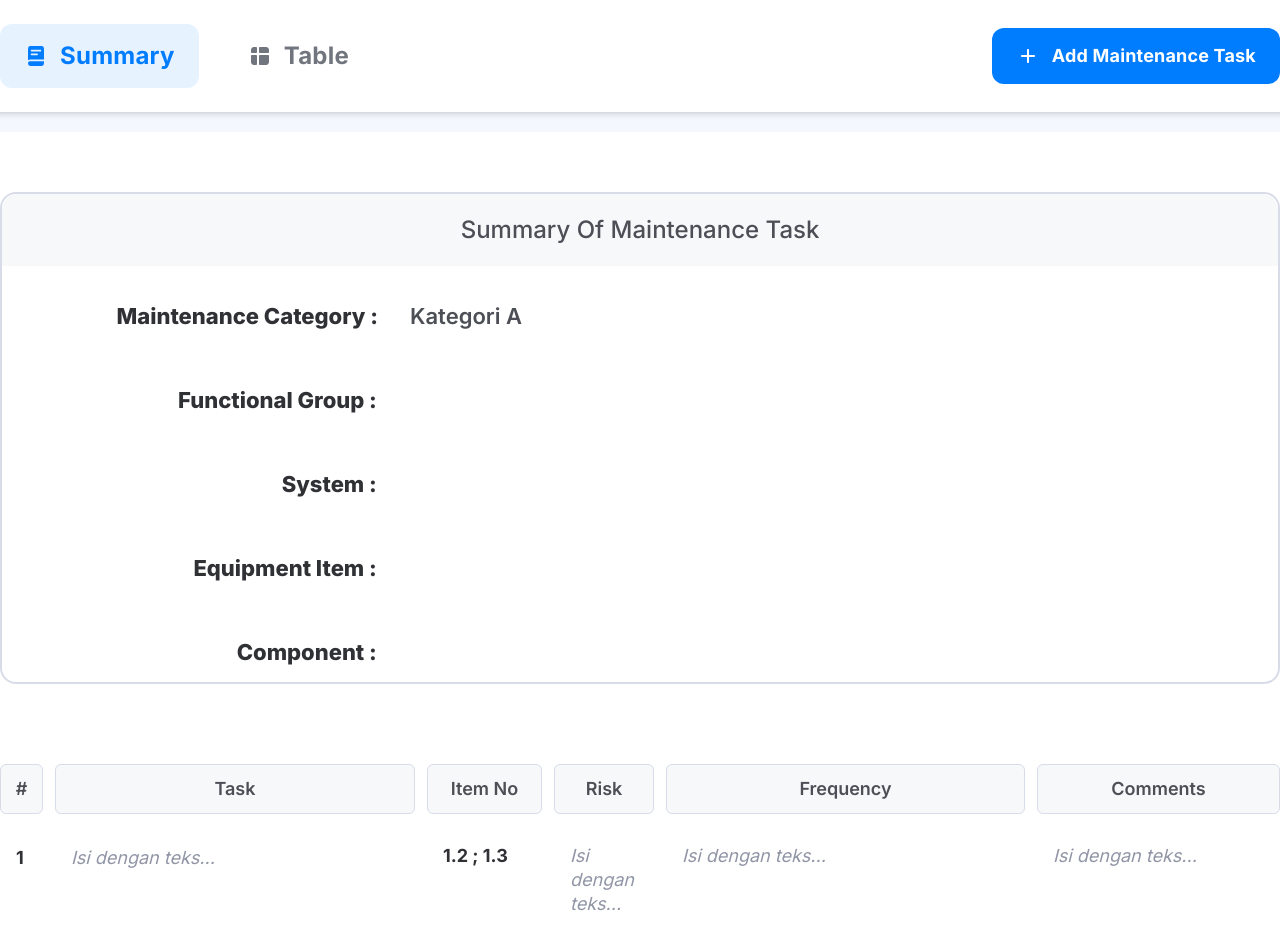
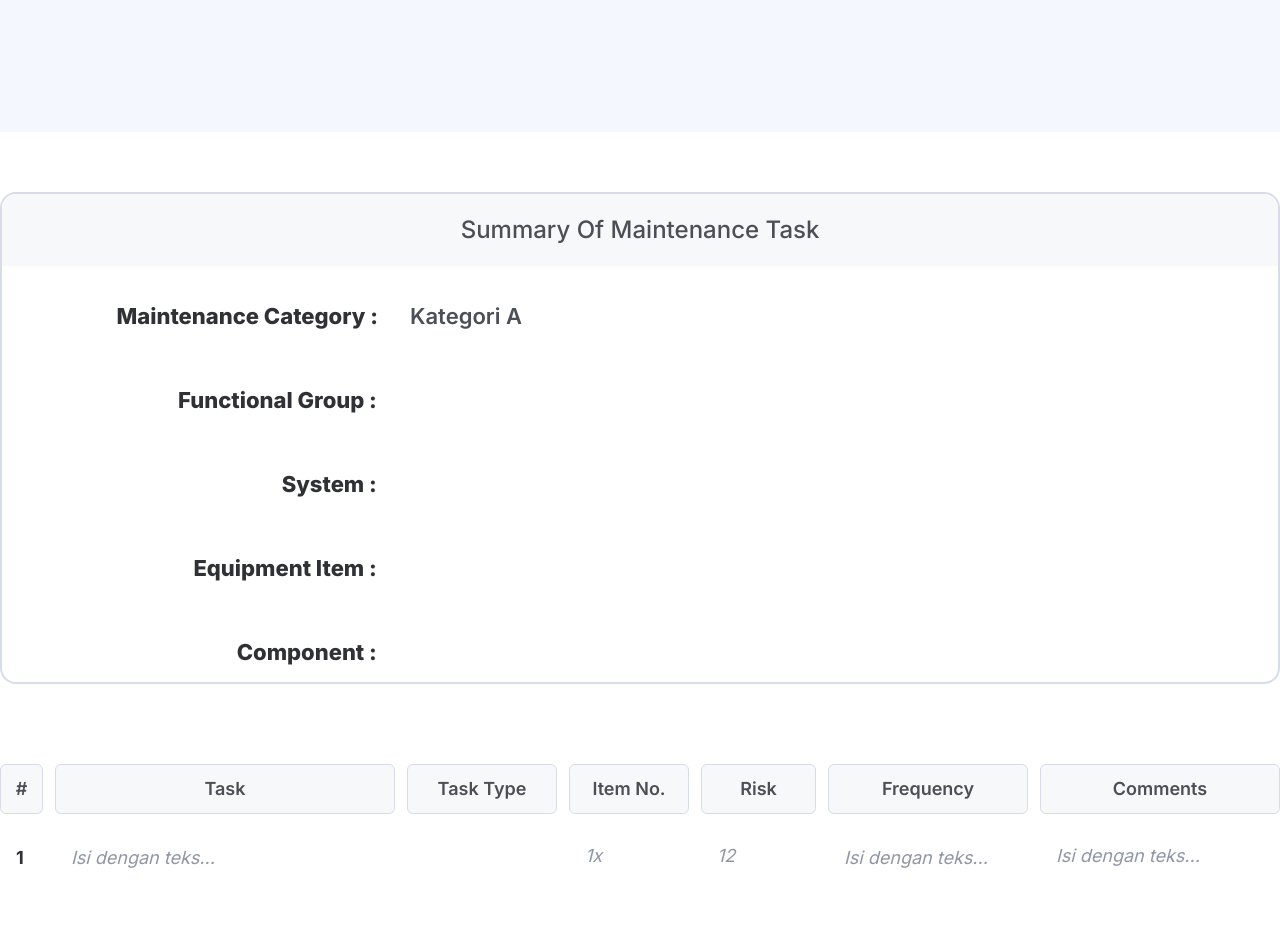
Before and after one commit to tjiparmikhaelo/rcm, a Next.js app: page /dashboard4 in a window 1280 px wide. Shown: the top 952 px of the page. Built offline with nearby package versions, Linux system fonts and the light colour scheme.

Commit message:
handle GET /dashboard4

```diff
--- /dev/null
+++ b/src/app/api/asset/[id]/route.ts
@@ -0,0 +1,28 @@
+// app/api/asset/[id]/route.ts
+import { NextRequest, NextResponse } from 'next/server';
+import { PrismaClient } from '@prisma/client';
+
+const prisma = new PrismaClient();
+
+export async function GET(request: NextRequest, { params }) {
+  const { id } = params;
+
+  if (typeof id !== 'string') {
+    return NextResponse.json({ error: 'Invalid ID' }, { status: 400 });
+  }
+
+  try {
+    const assetData = await prisma.asset_profile.findUnique({
+      where: { id },
+    });
+
+    if (assetData) {
+      return NextResponse.json(assetData, { status: 200 });
+    } else {
+      return NextResponse.json({ error: 'Data not found' }, { status: 404 });
+    }
+  } catch (error) {
+    console.error('Error fetching asset data:', error);
+    return NextResponse.json({ error: 'Error loading data' }, { status: 500 });
+  }
+}
--- a/src/app/api/asset/route.ts
+++ /dev/null
@@ -1,37 +0,0 @@
-import { NextRequest, NextResponse } from 'next/server';
-import { PrismaClient } from '@prisma/client';
-
-const prisma = new PrismaClient();
-
-export default async function GET(req: NextRequest) {
-  const query: any = await req.json();
-  const { id } = query
-
-  console.log('API route hit, ID:', id);
-
-  if (typeof id !== 'string') {
-    console.error('Invalid ID:', id);
-    return NextResponse.json({ error: 'Invalid ID' });
-  }
-
-  try {
-    const assetData = await prisma.asset_profile.findUnique({
-      where: { id: "clymb0j0d0002kbq1fxrtui3c" },
-    });
-
-    console.log('Asset data:', assetData);
-
-    if (assetData) {
-      return NextResponse.json(assetData, { status: 200 });
-    } else {
-      console.error('Asset not found for ID:', id);
-      return new Response(JSON.stringify({ error: "Data not found" }), { status: 404 });
-    }
-  } catch (error) {
-    if (error instanceof Error) {
-      return new Response(JSON.stringify({ error: 'Error loading data', details: error.message }), { status: 500 });
-    } else {
-      return new Response(JSON.stringify({ error: 'Unknown error occurred' }), { status: 500 });
-    }
-  }
-}
--- a/src/app/dashboard4/page.tsx
+++ b/src/app/dashboard4/page.tsx
@@ -1,11 +1,7 @@
-// components/Page.tsx
+"use client"
 
-"use client";
-
+// app/page.tsx (misalnya)
 import { useEffect, useState } from "react";
-import { PrismaClient } from "@prisma/client";
-
-const prisma = new PrismaClient()
 
 const Page = () => {
   const [assetData, setAssetData] = useState({
@@ -13,6 +9,7 @@ const Page = () => {
     system: "",
     equipmentItem: "",
     component: "",
+    taskType: "",
   });
 
   useEffect(() => {
@@ -26,22 +23,19 @@ const Page = () => {
 
   const fetchAssetData = async (id: string) => {
     try {
-      // const response = await fetch(`/api/asset/`);
-      // const data = await response.json();
-
-      const data = await prisma.asset_profile.findUnique({
-        where: { id },
-      });
-
-      if (data) {
+      const response = await fetch(`/api/asset/${id}`);
+      if (response.ok) {
+        const data = await response.json();
         setAssetData({
           functionalGroup: data.functional_group || "",
           system: data.system || "",
           equipmentItem: data.equipment_item || "",
           component: data.component || "",
+          taskType: data.task_type || "",
         });
       } else {
-        console.error('Error');
+        const errorText = await response.text();
+        console.error('Error fetching asset data:', errorText);
       }
     } catch (error) {
       console.error("Error fetching asset data:", error);
@@ -107,7 +101,7 @@ const Page = () => {
               <b className="self-stretch relative leading-[24px]">1</b>
             </div>
           </div>
-          <div className="w-[360px] flex flex-col items-start justify-start gap-[20px]">
+          <div className="w-[340px] flex flex-col items-start justify-start gap-[20px]">
             <div className="self-stretch rounded-md bg-[#f6f8fa] border border-solid border-[#d8dce8] flex flex-col items-center justify-center p-[12px_16px]">
               <div className="relative leading-[24px] font-semibold">Task</div>
             </div>
@@ -115,31 +109,40 @@ const Page = () => {
               <i className="self-stretch relative leading-[24px]">Isi dengan teks...</i>
             </div>
           </div>
-          <div className="w-[115px] flex flex-col items-start justify-start gap-[18px] text-left">
+          <div className="w-[150px] flex flex-col items-start justify-start gap-[18px] text-left">
             <div className="self-stretch rounded-md bg-[#f6f8fa] border border-solid border-[#d8dce8] flex flex-col items-center justify-center p-[12px_16px]">
-              <div className="relative leading-[24px] font-semibold">Item No</div>
+              <div className="relative leading-[24px] font-semibold">Task Type</div>
             </div>
-            <div className="self-stretch flex flex-col items-center justify-center p-[12px_16px] text-[#303135]">
-              <b className="self-stretch relative leading-[24px]">1.2 ; 1.3</b>
+            <div className="self-stretch rounded-md flex flex-col items-center justify-center p-[12px_16px] text-[#9196a6]">
+              <i className="self-stretch relative leading-[24px]">{assetData.taskType}</i>
             </div>
           </div>
-          <div className="w-[100px] flex flex-col items-start justify-start gap-[18px] text-left">
+          <div className="w-[120px] flex flex-col items-start justify-start gap-[18px] text-left">
+            <div className="self-stretch rounded-md bg-[#f6f8fa] border border-solid border-[#d8dce8] flex flex-col items-center justify-center p-[12px_16px]">
+              <div className="relative leading-[24px] font-semibold">Item No. </div>
+            </div>
+            <div className="self-stretch rounded-md flex flex-col items-center justify-center p-[12px_16px] text-[#9196a6]">
+              <i className="self-stretch relative leading-[24px]">1x</i>
+            </div>
+          </div>
+          <div className="w-[115px] flex flex-col items-start justify-start gap-[18px] text-left">
             <div className="self-stretch rounded-md bg-[#f6f8fa] border border-solid border-[#d8dce8] flex flex-col items-center justify-center p-[12px_16px]">
               <div className="relative leading-[24px] font-semibold">Risk</div>
             </div>
             <div className="self-stretch rounded-md flex flex-col items-center justify-center p-[12px_16px] text-[#9196a6]">
-              <i className="self-stretch relative leading-[24px]">Isi dengan teks...</i>
+              <i className="self-stretch relative leading-[24px]">12</i>
             </div>
           </div>
-          <div className="flex-1 flex flex-col items-start justify-start gap-[18px] text-left">
+          <div className="flex-1 flex flex-col items-start justify-start gap-[20px] text-left">
             <div className="self-stretch rounded-md bg-[#f6f8fa] border border-solid border-[#d8dce8] flex flex-col items-center justify-center p-[12px_16px]">
               <div className="relative leading-[24px] font-semibold">Frequency</div>
             </div>
             <div className="self-stretch rounded-md flex flex-col items-center justify-center p-[12px_16px] text-[#9196a6]">
               <i className="self-stretch relative leading-[24px]">Isi dengan teks...</i>
             </div>
+            <div className="flex-1 flex flex-col items-start justify-start gap-[20px] text-left"></div>
           </div>
-          <div className="w-[243px] flex flex-col items-start justify-start gap-[18px] text-left">
+          <div className="w-[240px] flex flex-col items-start justify-start gap-[18px] text-left">
             <div className="self-stretch rounded-md bg-[#f6f8fa] border border-solid border-[#d8dce8] flex flex-col items-center justify-center p-[12px_16px]">
               <div className="relative leading-[24px] font-semibold">Comments</div>
             </div>
@@ -149,24 +152,6 @@ const Page = () => {
           </div>
         </div>
       </div>
-      <div className="absolute top-0 left-[calc(50%-720px)] shadow-md bg-white w-[1440px] flex flex-col items-start justify-start p-[24px_80px] text-left text-[#007cff]">
-        <div className="self-stretch flex flex-row items-center justify-between">
-          <div className="flex flex-row items-center justify-start gap-[25px]">
-            <div className="rounded-xl bg-[#e7f2ff] flex flex-row items-center justify-start p-[16px_24px] gap-[12px]">
-              <img className="w-6 h-6 relative" alt="" src="/icon.svg" />
-              <b className="relative tracking-[0.01em] leading-[32px]">Summary</b>
-            </div>
-            <div className="w-[167px] rounded-xl flex flex-row items-center justify-start p-[16px_24px] box-border gap-[12px] text-[#71757d]">
-              <img className="w-6 h-6 relative" alt="" src="/icon1.svg" />
-              <b className="relative tracking-[0.01em] leading-[32px]">Table</b>
-            </div>
-          </div>
-          <div className="rounded-xl bg-[#007cff] flex flex-row items-center justify-start p-[16px_24px] gap-[12px] text-lg text-white">
-            <img className="w-6 h-6 relative" alt="" src="/icon2.svg" />
-            <b className="relative tracking-[0.01em] leading-[24px]">Add Maintenance Task</b>
-          </div>
-        </div>
-      </div>
     </div>
   );
 };
```
